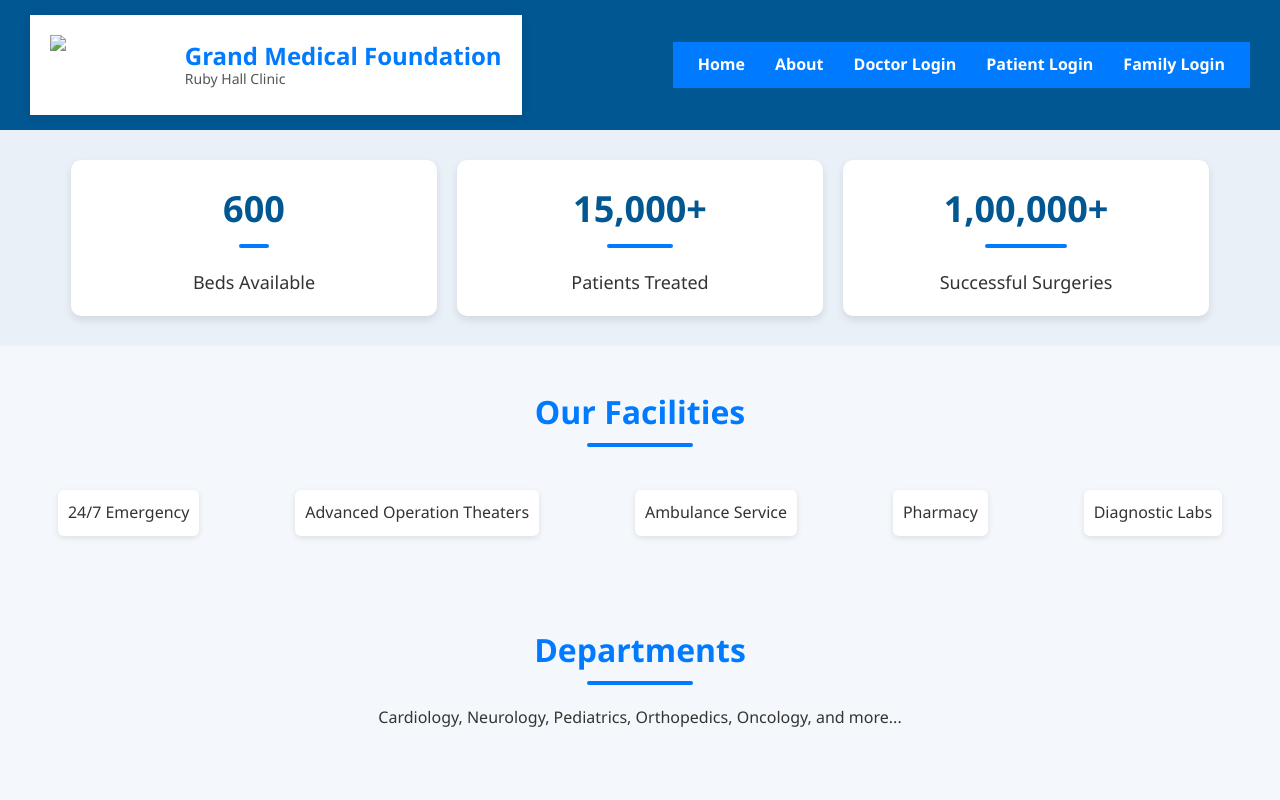
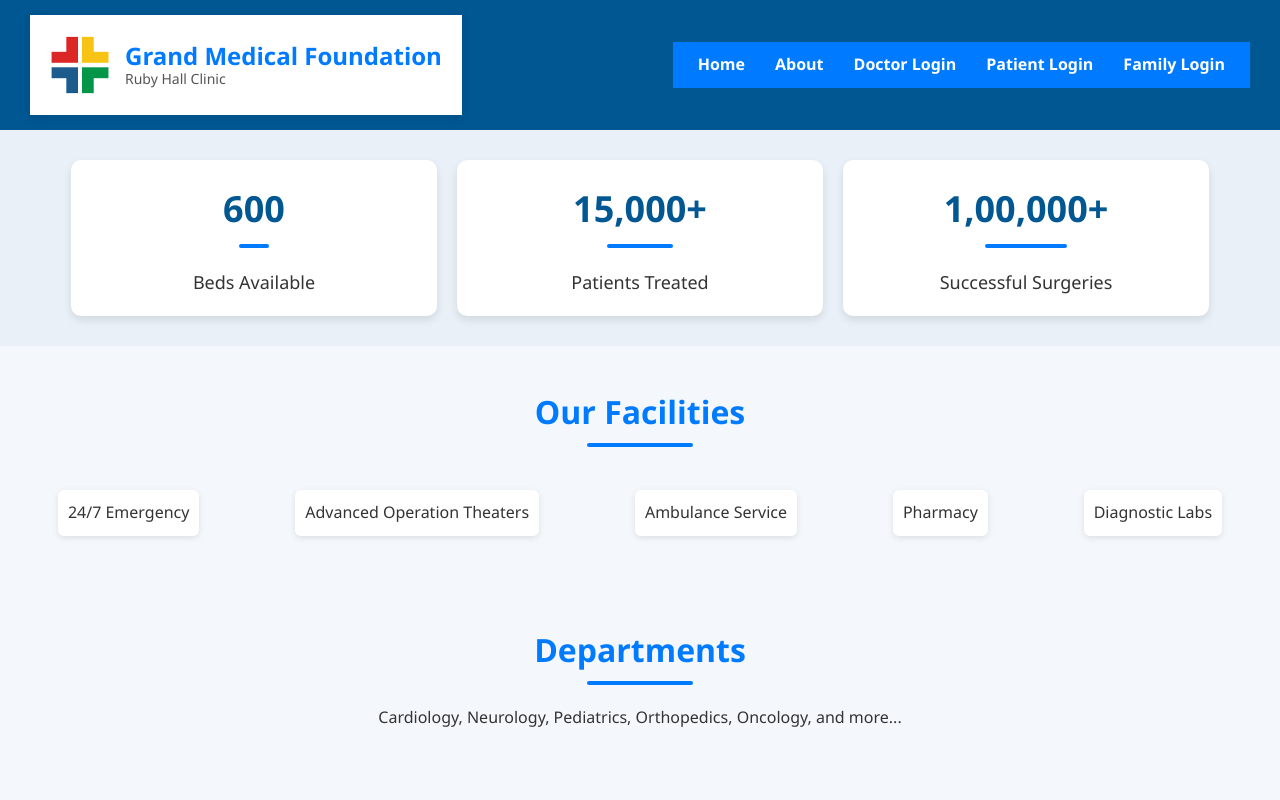
Before and after one commit to Yash-Raut0801/Hospital-Management, a plain HTML site: page index.html in a window 1280 px wide. Shown: the top 800 px of the page. Drawn offline with nearby package versions, Linux system fonts and the light colour scheme.

Commit message:
Update index.html

```diff
--- a/index.html
+++ b/index.html
@@ -136,7 +136,7 @@
 <body>
   <header class="animate__animated animate__fadeInDown">
     <div class="logo">
-      <img src="images/logo.png" alt="Hospital Logo" />
+      <img src="logo.png" alt="Hospital Logo" />
       <div class="logo-text">
         <div class="main-name">Grand Medical Foundation</div>
         <div class="sub-name">Ruby Hall Clinic</div>
```
